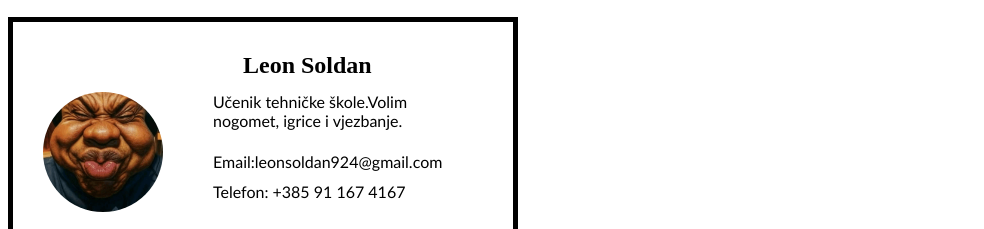
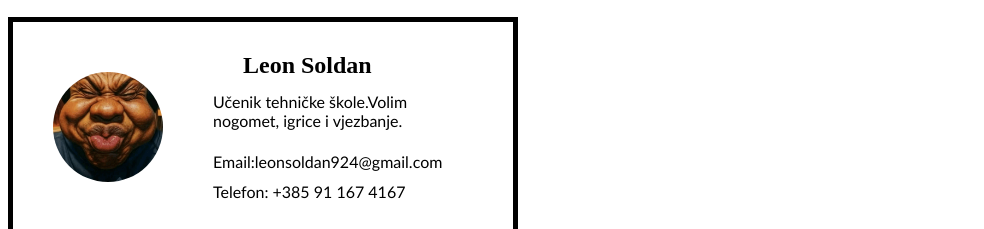
Before and after one commit to leonsoldan924/SJWP_Leon_Soldan, a plain HTML site: page Zadace/zadaca2.html in a window 1280 px wide. Shown: the part 722-951 px from the top of the page, without its empty margins (0-984 px from the left). Drawn offline with Linux system fonts and the light colour scheme.

Commit message:
zadaca2 zavrsetak

```diff
--- a/Zadace/zadaca2.css
+++ b/Zadace/zadaca2.css
@@ -82,12 +82,12 @@
 }
 
 .slika{
-    height: 120px;
-    width: 120px;
+    height: 110px;
+    width: 110px;
     border-radius: 50%;
     position: absolute;
-    margin-top: 70px;
-    margin-left: 30px;
+    margin-top: 50px;
+    margin-left: 40px;
     object-fit: cover;
 }
 
```
